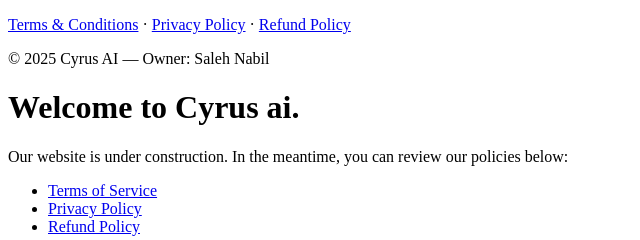
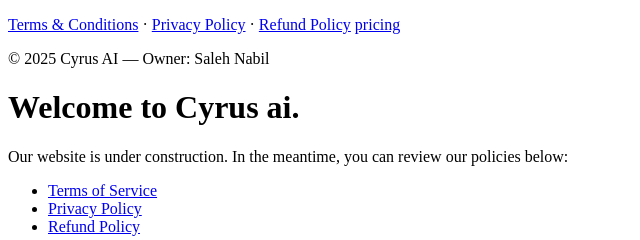
Before and after one commit to cyrus-borg/cyrus-borg.github.io, a plain HTML site: page index.html in a window 1280 px wide. Shown: the full height of the page, 0-640 px from the left. Drawn offline with Linux system fonts and the light colour scheme.

Commit message:
Add files via upload

```diff
--- a/index.html
+++ b/index.html
@@ -11,6 +11,7 @@
     <a href="terms.html">Terms & Conditions</a> ·
     <a href="privacy.html">Privacy Policy</a> ·
     <a href="refund.html">Refund Policy</a>
+    <a href="pricing.html">pricing</a>
   </p>
   <p>© 2025 Cyrus AI — Owner: Saleh Nabil</p>
 </footer>
```
